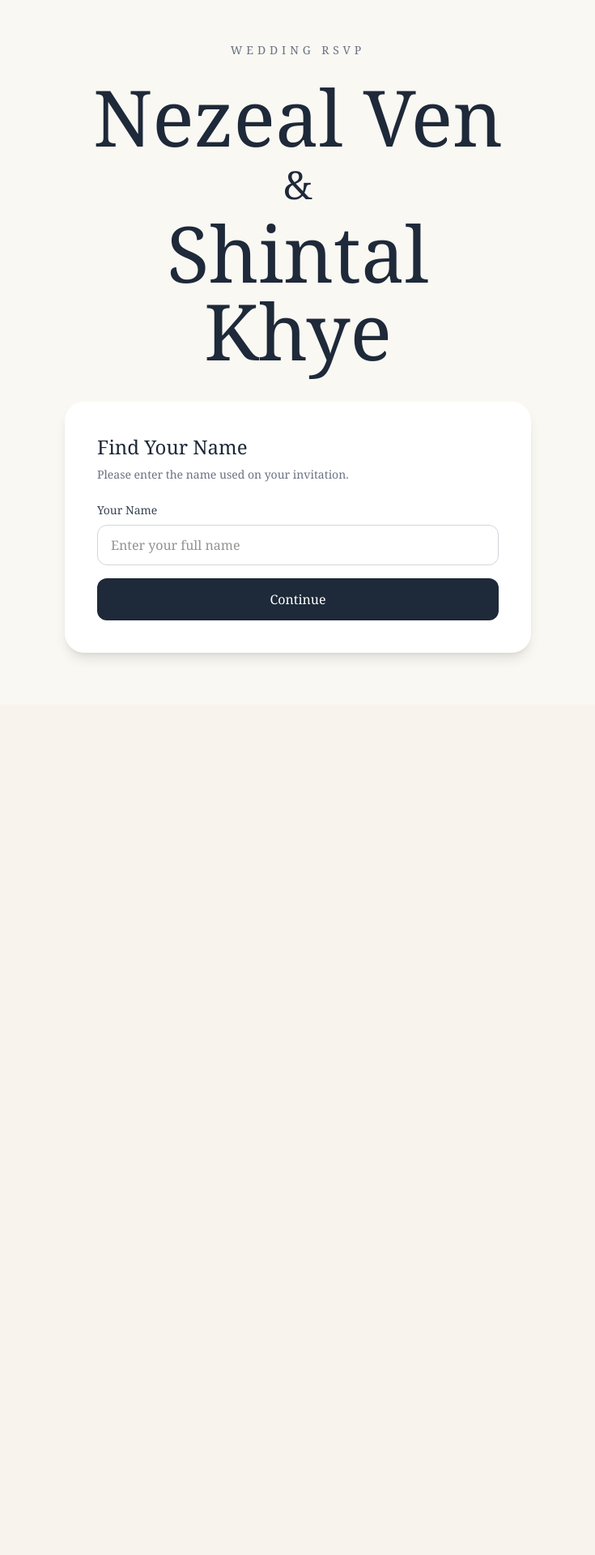
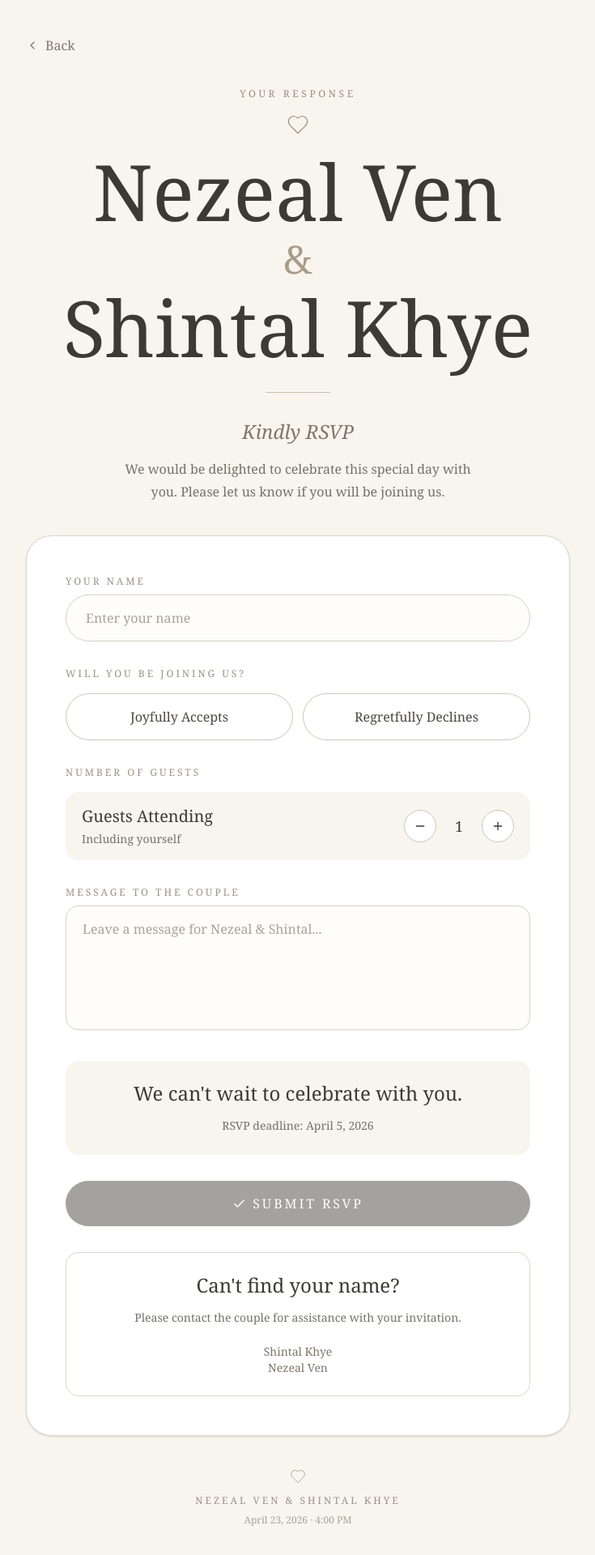
Before and after one commit to capybra12-maker/nezeal-shintal-wedding1, a Next.js app: page /rsvp in a window 1280 px wide. Shown: the part 12-1932 px from the top of the page at 81% size, without its empty margins (272-1007 px from the left). Before the commit the page ends 882 px from the top, so only its background shows below. Built offline with nearby package versions, Linux system fonts and the light colour scheme.

Commit message:
Update page.tsx

```diff
--- a/app/rsvp/page.tsx
+++ b/app/rsvp/page.tsx
@@ -1,47 +1,102 @@
 "use client";
 
-import { useState } from "react";
+import { FormEvent, useState } from "react";
+import {
+  Check,
+  ChevronLeft,
+  Heart,
+  Minus,
+  Plus,
+} from "lucide-react";
 
 export default function RSVPPage() {
   const [name, setName] = useState("");
+  const [attendance, setAttendance] = useState<
+    "attending" | "not_attending" | ""
+  >("");
+  const [guestCount, setGuestCount] = useState(1);
+  const [message, setMessage] = useState("");
+
+  function handleSubmit(e: FormEvent) {
+    e.preventDefault();
+
+    // Supabase connection will be added later.
+    console.log({
+      name,
+      attendance,
+      guestCount,
+      message,
+    });
+  }
 
   return (
-    <main className="min-h-screen bg-[#faf8f3] px-5 py-16">
-      <div className="mx-auto max-w-xl">
+    <main className="min-h-screen bg-[#f8f5ef] px-6 py-14 text-[#3d3a35]">
+      <div className="mx-auto max-w-2xl">
 
-        <div className="mb-10 text-center">
-          <p className="mb-6 text-sm uppercase tracking-[0.35em] text-gray-500">
-            Wedding RSVP
+        {/* Back */}
+        <button
+          type="button"
+          onClick={() => window.history.back()}
+          className="mb-10 flex items-center gap-2 text-sm text-[#82786c] transition hover:text-[#4b4741]"
+        >
+          <ChevronLeft size={16} />
+          Back
+        </button>
+
+        {/* Header */}
+        <div className="text-center">
+
+          <p className="mb-4 text-xs uppercase tracking-[0.3em] text-[#9b8d7b]">
+            Your Response
           </p>
 
-          <h1 className="font-serif leading-[0.9] text-gray-800">
+          <div className="mb-5 flex justify-center">
+            <Heart
+              size={28}
+              strokeWidth={1}
+              className="text-[#9b8d7b]"
+            />
+          </div>
+
+          <h1 className="font-serif leading-[0.95] text-[#3d3a35]">
+
             <span className="block text-6xl md:text-8xl">
               Nezeal Ven
             </span>
 
-            <span className="my-3 block text-4xl md:text-5xl">
+            <span className="my-3 block text-4xl text-[#a99b89] md:text-5xl">
               &amp;
             </span>
 
             <span className="block text-6xl md:text-8xl">
               Shintal Khye
             </span>
+
           </h1>
+
+          <div className="mx-auto my-8 h-px w-20 bg-[#c9bdad]" />
+
+          <p className="font-serif text-2xl italic text-[#817669]">
+            Kindly RSVP
+          </p>
+
+          <p className="mx-auto mt-4 max-w-md leading-7 text-[#777067]">
+            We would be delighted to celebrate this special day with you.
+            Please let us know if you will be joining us.
+          </p>
+
         </div>
 
-        <div className="rounded-3xl bg-white p-6 shadow-lg md:p-10">
+        {/* RSVP Card */}
+        <div className="mt-10 rounded-[2rem] border border-[#ded6ca] bg-white p-7 shadow-sm md:p-12">
 
-          <h2 className="mb-2 font-serif text-2xl text-gray-800">
-            Find Your Name
-          </h2>
+          <form onSubmit={handleSubmit}>
 
-          <p className="mb-6 text-sm text-gray-500">
-            Please enter the name used on your invitation.
-          </p>
-
+            {/* Name */}
+            <div>
               <label
                 htmlFor="name"
-            className="mb-2 block text-sm font-medium text-gray-700"
+                className="mb-2 block text-xs uppercase tracking-[0.25em] text-[#9b9185]"
               >
                 Your Name
               </label>
@@ -51,19 +106,189 @@ export default function RSVPPage() {
                 type="text"
                 value={name}
                 onChange={(e) => setName(e.target.value)}
-            placeholder="Enter your full name"
-            className="w-full rounded-xl border border-gray-300 px-4 py-3 outline-none focus:border-gray-500"
+                placeholder="Enter your name"
+                required
+                className="w-full rounded-full border border-[#d8d0c5] bg-[#fffdfa] px-6 py-4 text-[#3d3a35] outline-none transition placeholder:text-[#aaa196] focus:border-[#8d8173]"
               />
+            </div>
+
+            {/* Attendance */}
+            <div className="mt-8">
+
+              <p className="mb-4 text-xs uppercase tracking-[0.25em] text-[#9b9185]">
+                Will You Be Joining Us?
+              </p>
+
+              <div className="grid gap-3 md:grid-cols-2">
 
                 <button
                   type="button"
-            className="mt-4 w-full rounded-xl bg-gray-800 py-3.5 font-medium text-white hover:bg-gray-700"
+                  onClick={() => setAttendance("attending")}
+                  className={`rounded-full border px-5 py-4 text-sm transition ${
+                    attendance === "attending"
+                      ? "border-[#4b4741] bg-[#4b4741] text-white"
+                      : "border-[#cfc5b8] bg-white text-[#4b4741] hover:border-[#8d8173]"
+                  }`}
                 >
-            Continue
+                  Joyfully Accepts
+                </button>
+
+                <button
+                  type="button"
+                  onClick={() => setAttendance("not_attending")}
+                  className={`rounded-full border px-5 py-4 text-sm transition ${
+                    attendance === "not_attending"
+                      ? "border-[#4b4741] bg-[#4b4741] text-white"
+                      : "border-[#cfc5b8] bg-white text-[#4b4741] hover:border-[#8d8173]"
+                  }`}
+                >
+                  Regretfully Declines
                 </button>
 
               </div>
             </div>
+
+            {/* Guest Count */}
+            <div className="mt-8">
+
+              <p className="mb-4 text-xs uppercase tracking-[0.25em] text-[#9b9185]">
+                Number of Guests
+              </p>
+
+              <div className="flex items-center justify-between rounded-2xl bg-[#f8f5ef] px-5 py-4">
+
+                <div>
+                  <p className="font-serif text-xl">
+                    Guests Attending
+                  </p>
+
+                  <p className="mt-1 text-sm text-[#777067]">
+                    Including yourself
+                  </p>
+                </div>
+
+                <div className="flex items-center gap-3">
+
+                  <button
+                    type="button"
+                    onClick={() =>
+                      setGuestCount((count) =>
+                        Math.max(1, count - 1)
+                      )
+                    }
+                    className="flex h-10 w-10 items-center justify-center rounded-full border border-[#cfc5b8] bg-white transition hover:bg-[#eee9e1]"
+                    aria-label="Decrease guest count"
+                  >
+                    <Minus size={16} />
+                  </button>
+
+                  <span className="w-8 text-center text-lg">
+                    {guestCount}
+                  </span>
+
+                  <button
+                    type="button"
+                    onClick={() =>
+                      setGuestCount((count) =>
+                        Math.min(10, count + 1)
+                      )
+                    }
+                    className="flex h-10 w-10 items-center justify-center rounded-full border border-[#cfc5b8] bg-white transition hover:bg-[#eee9e1]"
+                    aria-label="Increase guest count"
+                  >
+                    <Plus size={16} />
+                  </button>
+
+                </div>
+
+              </div>
+            </div>
+
+            {/* Message */}
+            <div className="mt-8">
+
+              <label
+                htmlFor="message"
+                className="mb-2 block text-xs uppercase tracking-[0.25em] text-[#9b9185]"
+              >
+                Message to the Couple
+              </label>
+
+              <textarea
+                id="message"
+                value={message}
+                onChange={(e) => setMessage(e.target.value)}
+                placeholder="Leave a message for Nezeal & Shintal..."
+                rows={5}
+                className="w-full resize-none rounded-2xl border border-[#d8d0c5] bg-[#fffdfa] px-5 py-4 text-[#3d3a35] outline-none transition placeholder:text-[#aaa196] focus:border-[#8d8173]"
+              />
+
+            </div>
+
+            {/* Deadline */}
+            <div className="mt-8 rounded-2xl bg-[#f8f5ef] p-6 text-center">
+
+              <p className="font-serif text-2xl">
+                We can't wait to celebrate with you.
+              </p>
+
+              <p className="mt-3 text-sm leading-6 text-[#777067]">
+                RSVP deadline: April 5, 2026
+              </p>
+
+            </div>
+
+            {/* Submit */}
+            <button
+              type="submit"
+              disabled={!attendance}
+              className="mt-8 flex w-full items-center justify-center gap-2 rounded-full bg-[#4b4741] px-8 py-4 text-sm uppercase tracking-[0.18em] text-white transition hover:bg-[#35322e] disabled:cursor-not-allowed disabled:opacity-50"
+            >
+              <Check size={17} />
+              Submit RSVP
+            </button>
+
+            {/* Can't find name */}
+            <div className="mt-8 rounded-2xl border border-[#ded5c9] bg-white p-6 text-center">
+
+              <p className="font-serif text-2xl">
+                Can't find your name?
+              </p>
+
+              <p className="mt-3 text-sm leading-6 text-[#777067]">
+                Please contact the couple for assistance with your invitation.
+              </p>
+
+              <div className="mt-5 text-sm text-[#817669]">
+                <p>Shintal Khye</p>
+                <p>Nezeal Ven</p>
+              </div>
+
+            </div>
+
+          </form>
+        </div>
+
+        {/* Footer */}
+        <div className="py-10 text-center">
+
+          <Heart
+            size={20}
+            strokeWidth={1}
+            className="mx-auto text-[#a99b89]"
+          />
+
+          <p className="mt-3 text-xs uppercase tracking-[0.25em] text-[#9b9185]">
+            Nezeal Ven &amp; Shintal Khye
+          </p>
+
+          <p className="mt-2 text-xs text-[#aaa196]">
+            April 23, 2026 · 4:00 PM
+          </p>
+
+        </div>
+
+      </div>
     </main>
   );
 }
```
Lines whose indentation alone changed are shown as unchanged.
